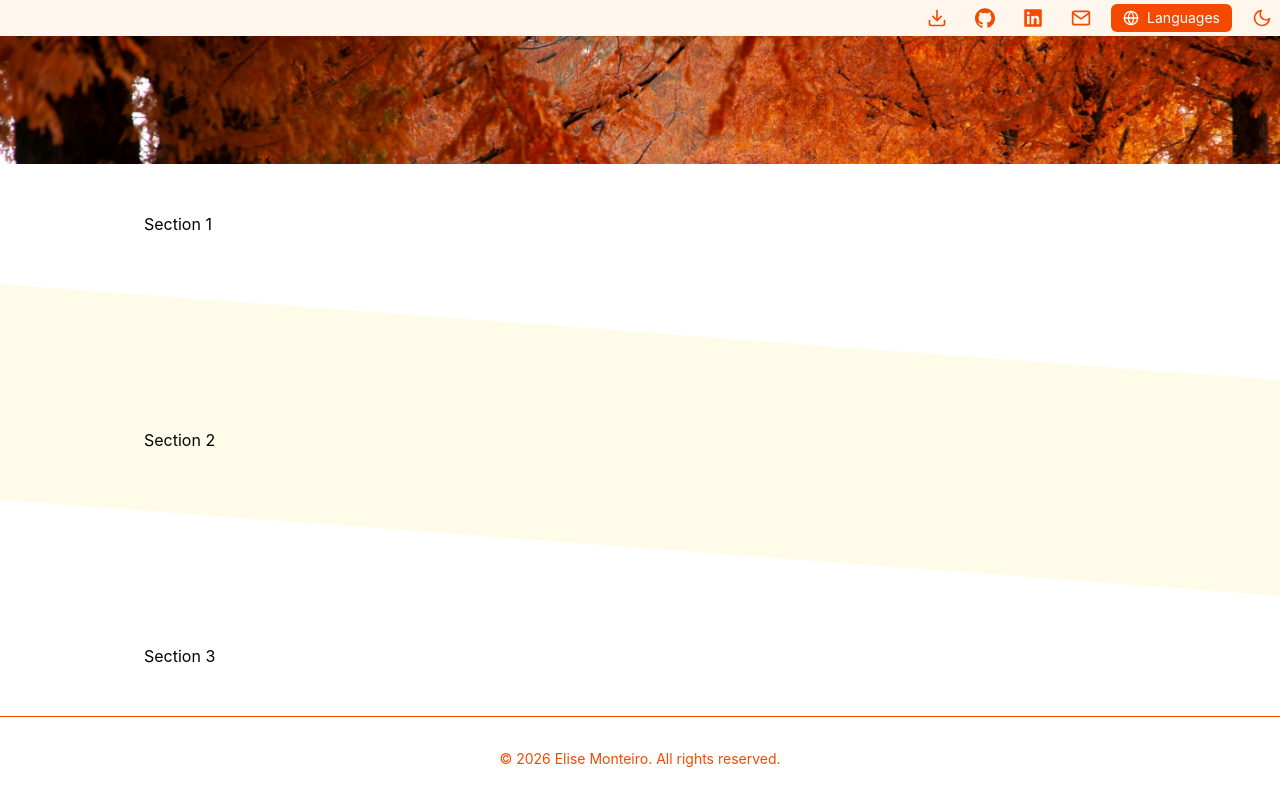
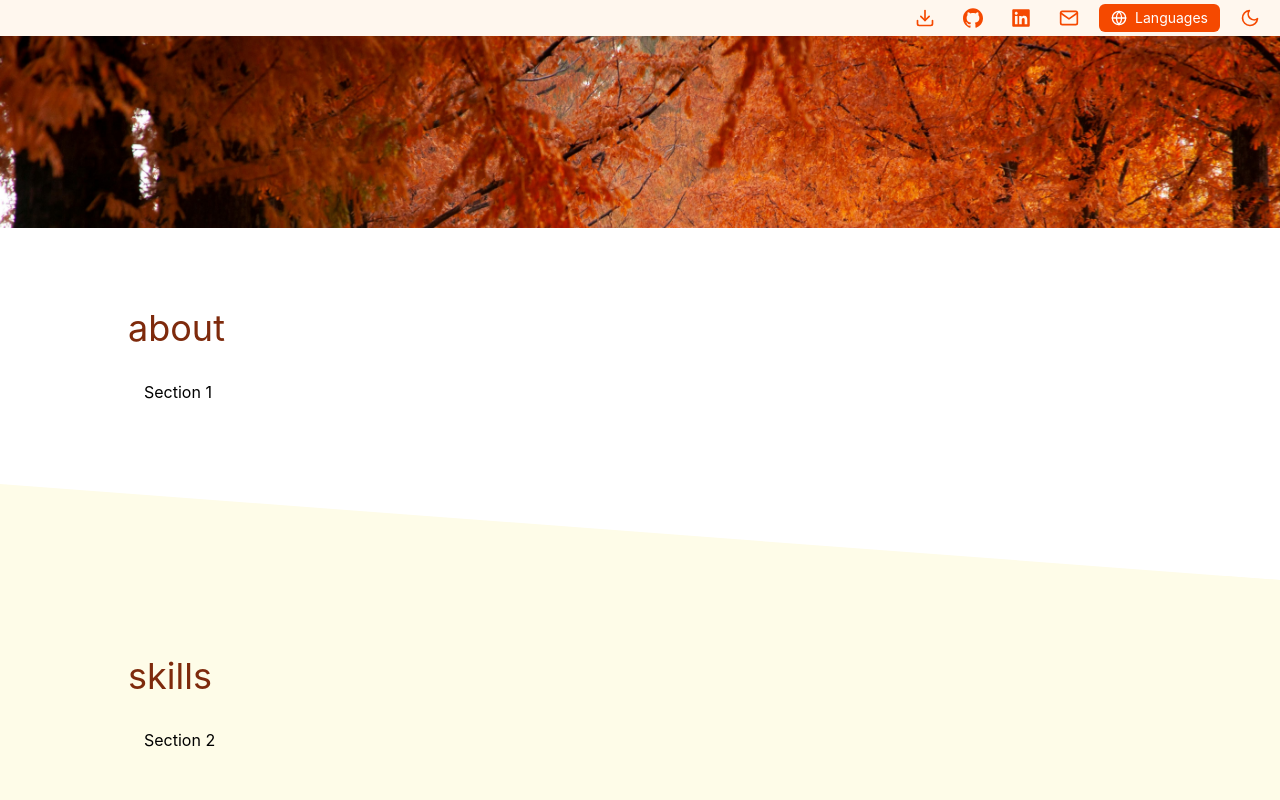
Before and after one commit to Monteiro-Elise/Portfolio, a React (Vite) app: page / in a window 1280 px wide. Shown: the top 800 px of the page. Built offline with nearby package versions, Linux system fonts and the light colour scheme.

Commit message:
Refactor styling (#28)
# Style
- Remove tailwind.config.ts
- Update theme
- Add global styles
# Other
- Fix vulnerabilities with npm audit fix
- Add title section

```diff
--- a/src/App.tsx
+++ b/src/App.tsx
@@ -8,9 +8,9 @@ import SectionLayout from './layouts/SectionLayout';
 
 function App() {
   const sections = [
-    { component: <AboutSection /> },
-    { component: <SkillsSection /> },
-    { component: <ProjectsSection /> },
+    { id: 'about', component: <AboutSection /> },
+    { id: 'skills', component: <SkillsSection /> },
+    { id: 'projects', component: <ProjectsSection /> },
   ];
 
   return (
@@ -19,7 +19,12 @@ function App() {
       <main className="pt-9">
         <Banner />
         {sections.map((section, index) => (
-          <SectionLayout key={index} index={index} total={sections.length}>
+          <SectionLayout
+            key={index}
+            id={section.id}
+            index={index}
+            total={sections.length}
+          >
             {section.component}
           </SectionLayout>
         ))}
--- a/src/components/Banner.tsx
+++ b/src/components/Banner.tsx
@@ -1,6 +1,4 @@
 function Banner() {
-  return (
-    <div className="h-32 bg-cover bg-center bg-(image:--banner-image)"></div>
-  );
+  return <div className="h-48  bg-banner bg-cover bg-center"></div>;
 }
 export default Banner;
--- a/src/components/LanguageSwitcher.tsx
+++ b/src/components/LanguageSwitcher.tsx
@@ -32,7 +32,7 @@ function LanguageSwitcher() {
     <div className="relative" ref={menuRef}>
       <button
         onClick={() => setIsOpen(!isOpen)}
-        className="flex items-center gap-2 px-3 py-1 rounded-md text-sm bg-accent text-primary"
+        className="flex items-center gap-2 px-3 py-1 rounded-md text-sm bg-accent text-primary hover"
       >
         <FiGlobe className="w-4 h-4" />
         <span>{t('languages')}</span>
@@ -43,7 +43,7 @@ function LanguageSwitcher() {
             <button
               key={lang}
               onClick={() => handleLanguageChange(lang)}
-              className={`w-full text-left px-4 py-2 text-sm transition-colors ${
+              className={`w-full text-left px-4 py-2 text-sm transition-colors hover ${
                 currentLanguage === lang
                   ? 'bg-accent text-primary'
                   : 'bg-component text-accent'
--- a/src/components/ToggleDarkMode.tsx
+++ b/src/components/ToggleDarkMode.tsx
@@ -5,12 +5,9 @@ export default function ToggleDarkMode() {
   const { toggleDarkMode } = useDarkMode();
 
   return (
-    <button
-      onClick={toggleDarkMode}
-      className="p-2 rounded-md text-accent transition-opacity hover:opacity-70"
-    >
-      <FiMoon className="h-5 w-5 dark:hidden" />
-      <FiSun className="hidden h-5 w-5 dark:block" />
+    <button onClick={toggleDarkMode} className="icon-btn">
+      <FiMoon className="icon-header dark:hidden" />
+      <FiSun className="hidden icon-header dark:block" />
     </button>
   );
 }
--- a/src/index.css
+++ b/src/index.css
@@ -7,10 +7,13 @@
   --color-secondary: #fefce8;
   --color-component: #fff7ee;
   --color-accent: #f54900;
-  --text-primary: #7e2a0c;
-  --text-secondary: #9f2d00;
-  --text-tertiary: #374151;
-  --banner-image: url('./assets/banner/banner.jpg');
+  --color-text-primary: #7e2a0c;
+  --color-text-secondary: #9f2d00;
+  --color-text-tertiary: #374151;
+  --color-other: #faf5ba;
+  --background-image-banner: url('./assets/banner/banner.jpg');
+  --shadow-color-primary: rgba(126, 42, 12, 0.24);
+  --shadow-color-secondary: rgba(245, 73, 0, 0.24);
 }
 
 .dark {
@@ -18,8 +21,62 @@
   --color-secondary: #3c0366;
   --color-component: #11172f;
   --color-accent: #ad46ff;
-  --text-primary: #e9d4ff;
-  --text-secondary: #d7affc;
-  --text-tertiary: #e5e7eb;
-  --banner-image: url('./assets/banner/banner_dark.jpg');
+  --color-text-primary: #e9d4ff;
+  --color-text-secondary: #c995f9;
+  --color-text-tertiary: #e5e7eb;
+  --color-other: #d4fff5;
+  --background-image-banner: url('./assets/banner/banner_dark.jpg');
+  --shadow-color-primary: rgba(233, 212, 255, 0.5);
+  --shadow-color-secondary: rgba(173, 70, 255, 0.5);
 }
+
+h1 {
+  @apply text-3xl md:text-4xl mb-8 mx-auto max-w-5xl text-text-primary;
+}
+
+h2 {
+  @apply text-xl md:text-2xl font-bold text-text-secondary;
+}
+
+h3 {
+  @apply text-xl font-bold py-4 text-text-secondary;
+  text-align: center;
+}
+
+section p {
+  @apply text-text-tertiary;
+}
+
+video {
+  border-radius: 20px;
+  box-shadow: var(--shadow-color-secondary) 2px 2px 10px 9px;
+}
+
+img {
+  border-radius: 20px;
+  box-shadow: var(--shadow-color-secondary) 2px 2px 10px 9px;
+}
+
+.hover {
+  @apply hover:opacity-70 transition-opacity cursor-pointer;
+}
+
+.icon-btn {
+  @apply p-2 text-accent hover:scale-[1.1] hover:opacity-70 transition-opacity cursor-pointer;
+}
+
+.icon-decoration {
+  @apply w-5 h-5;
+}
+
+.icon-action {
+  @apply w-6 h-6;
+}
+
+.icon-header {
+  @apply w-5 h-5;
+}
+
+.section-content {
+  @apply mx-auto max-w-5xl px-4;
+}
--- a/src/layouts/Header.tsx
+++ b/src/layouts/Header.tsx
@@ -13,14 +13,14 @@ function Header() {
   return (
     <header className="fixed top-0 left-0 right-0 z-50 bg-component backdrop-blur-sm">
       {/* Actions */}
-      <div className="flex items-center justify-end gap-3">
+      <div className="flex items-center justify-end gap-3 px-3">
         {/* Download CV Button */}
         <a
           href={cvHref}
           download={`${CONSTANTS.name} ${t(`resume`)}.pdf`}
-          className="p-2 rounded-md hover:opacity-70 transition-opacity text-accent"
+          className="icon-btn"
         >
-          <FiDownload className="w-5 h-5" />
+          <FiDownload className="icon-header" />
         </a>
 
         {/* Github */}
@@ -28,25 +28,19 @@ function Header() {
           href={CONSTANTS.github}
           target="_blank"
           rel="noopener noreferrer"
-          className="p-2 rounded-md hover:opacity-70 transition-opacity text-accent"
+          className="icon-btn"
         >
-          <SiGithub className="w-5 h-5" />
+          <SiGithub className="icon-header" />
         </a>
 
         {/* Linkedin */}
-        <a
-          href={CONSTANTS.linkedin}
-          className="p-2 rounded-md hover:opacity-70 transition-opacity text-accent"
-        >
-          <FaLinkedin className="w-5 h-5" />
+        <a href={CONSTANTS.linkedin} className="icon-btn">
+          <FaLinkedin className="icon-header" />
         </a>
 
         {/* Mail */}
-        <a
-          href={`mailto:${CONSTANTS.mail}`}
-          className="p-2 rounded-md hover:opacity-70 transition-opacity text-accent"
-        >
-          <FiMail className="w-5 h-5" />
+        <a href={`mailto:${CONSTANTS.mail}`} className="icon-btn">
+          <FiMail className="icon-header" />
         </a>
 
         <LanguageSwitcher />
--- a/src/layouts/SectionLayout.tsx
+++ b/src/layouts/SectionLayout.tsx
@@ -2,20 +2,26 @@ import type { ReactNode } from 'react';
 import { DiagonalSeparator } from '../components/DiagonalSeparator';
 
 interface Props {
+  id: string;
   index: number;
   total: number;
   children: ReactNode;
 }
 
-export default function SectionLayout({ index, total, children }: Props) {
+export default function SectionLayout({ id, index, total, children }: Props) {
   const colors = ['bg-primary', 'bg-secondary'];
   const bg = colors[index % 2];
   const nextBg = colors[(index + 1) % 2];
   const isLast = index !== total - 1;
 
   return (
-    <div>
-      <section className={`py-12 ${bg}`}>{children}</section>
+    <div className="-mb-1">
+      <section id={id} className={`py-20 ${bg}`}>
+        <div className="container mx-auto px-4">
+          <h1>{id}</h1>
+          <div className="section-content">{children}</div>
+        </div>
+      </section>
 
       {isLast && <DiagonalSeparator fromColor={bg} toColor={nextBg} />}
     </div>
--- a/src/sections/AboutSection.tsx
+++ b/src/sections/AboutSection.tsx
@@ -1,5 +1,5 @@
 function AboutSection() {
-  return <div className="mx-auto max-w-5xl px-4">Section 1</div>;
+  return <>Section 1</>;
 }
 
 export default AboutSection;
--- a/src/sections/ProjectsSection.tsx
+++ b/src/sections/ProjectsSection.tsx
@@ -1,5 +1,5 @@
 function ProjectsSection() {
-  return <div className="mx-auto max-w-5xl px-4">Section 3</div>;
+  return <>Section 3</>;
 }
 
 export default ProjectsSection;
--- a/src/sections/SkillsSection.tsx
+++ b/src/sections/SkillsSection.tsx
@@ -1,5 +1,5 @@
 function SkillsSection() {
-  return <div className="mx-auto max-w-5xl px-4">Section 2</div>;
+  return <>Section 2</>;
 }
 
 export default SkillsSection;
--- a/tailwind.config.ts
+++ /dev/null
@@ -1,24 +0,0 @@
-import type { Config } from 'tailwindcss';
-
-export default {
-  darkMode: 'class',
-  content: ['./src/**/*.{ts,tsx,js,jsx,html}'],
-  theme: {
-    extend: {
-      colors: {
-        primary: 'var(--color-primary)',
-        secondary: 'var(--color-secondary)',
-        component: 'var(--color-component)',
-        accent: 'var(--color-accent)',
-      },
-      textColor: {
-        primary: 'var(--text-primary)',
-        secondary: 'var(--text-secondary)',
-        tertiary: 'var(--text-tertiary)',
-      },
-      backgroundImage: {
-        banner: 'var(--banner-image)',
-      },
-    },
-  },
-} satisfies Config;
```
Also changed, not shown: 1 other file (tests, documents, lock files or other folders).
